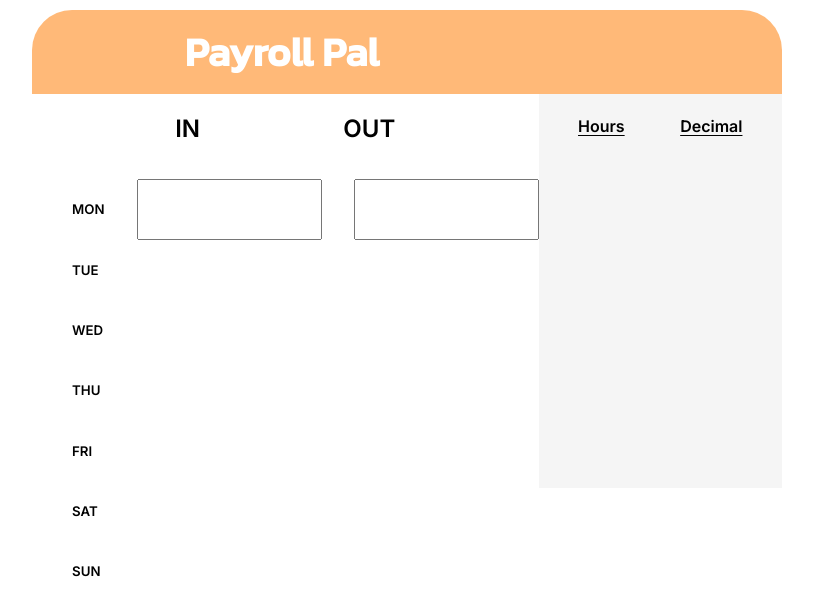
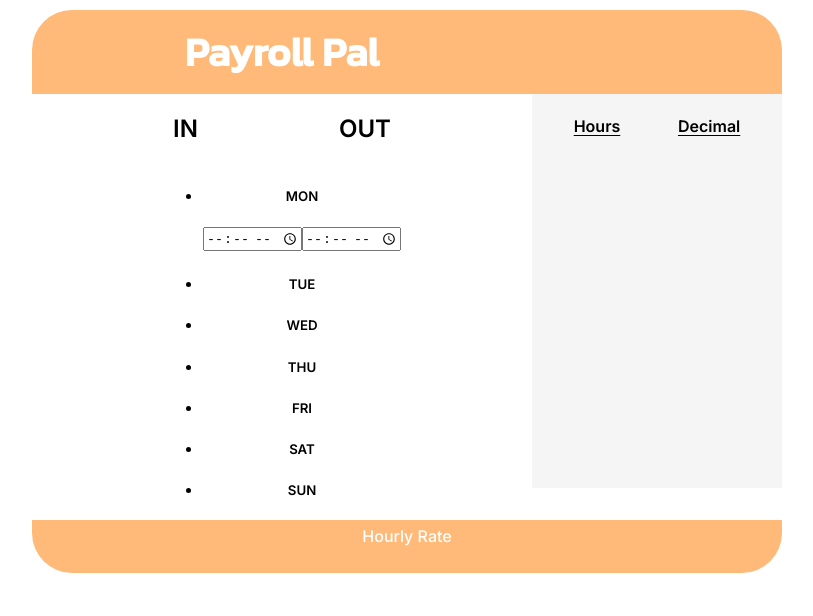
Before and after one commit to llam722/payroll-pal, a React (Create React App) app in the folder payroll-pal-extension/: page / in a window 1280 px wide. Shown: the top 616 px of the page, without its empty margins (233-1046 px from the left). Built offline with nearby package versions, Linux system fonts and the light colour scheme.

Commit message:
testing week css

```diff
--- a/payroll-pal-extension/src/Days.css
+++ b/payroll-pal-extension/src/Days.css
@@ -1,11 +1,11 @@
-.days {
+.dweek {
   display: flex;
   flex-direction: column;
+  align-items: flex-start;
   list-style-type: none;
-  align-items: flex-start;
 }
 
-.days li {
+/* .days li {
   display: flex;
-  gap: 2rem;
-}
+  justify-content: space-between;
+} */
--- a/payroll-pal-extension/src/Days.tsx
+++ b/payroll-pal-extension/src/Days.tsx
@@ -1,13 +1,18 @@
 import './Days.css'
+import { useState } from 'react';
+
+
+const daysOftheWeek = ['MON', 'TUE', 'WED', 'THU', 'FRI', 'SAT', 'SUN']
+
 
 const Days = () => {
   return (
     <section>
-      <ul className="days">
-        <li>
+      <ul className="week">
+        <li className='day'>
           <h5>MON</h5>
-          <input type="text"></input>
-          <input type="text"></input>
+          <input type="time"></input>
+          <input type="time"></input>
         </li>
         <li>
           <h5>TUE</h5>
--- a/payroll-pal-extension/src/TimeCard.css
+++ b/payroll-pal-extension/src/TimeCard.css
@@ -23,10 +23,6 @@
   display: flex;
   justify-content: center;
   align-items: center;
-}
-
-.days-column {
-  flex: 1;
 }
 
 /*
```
